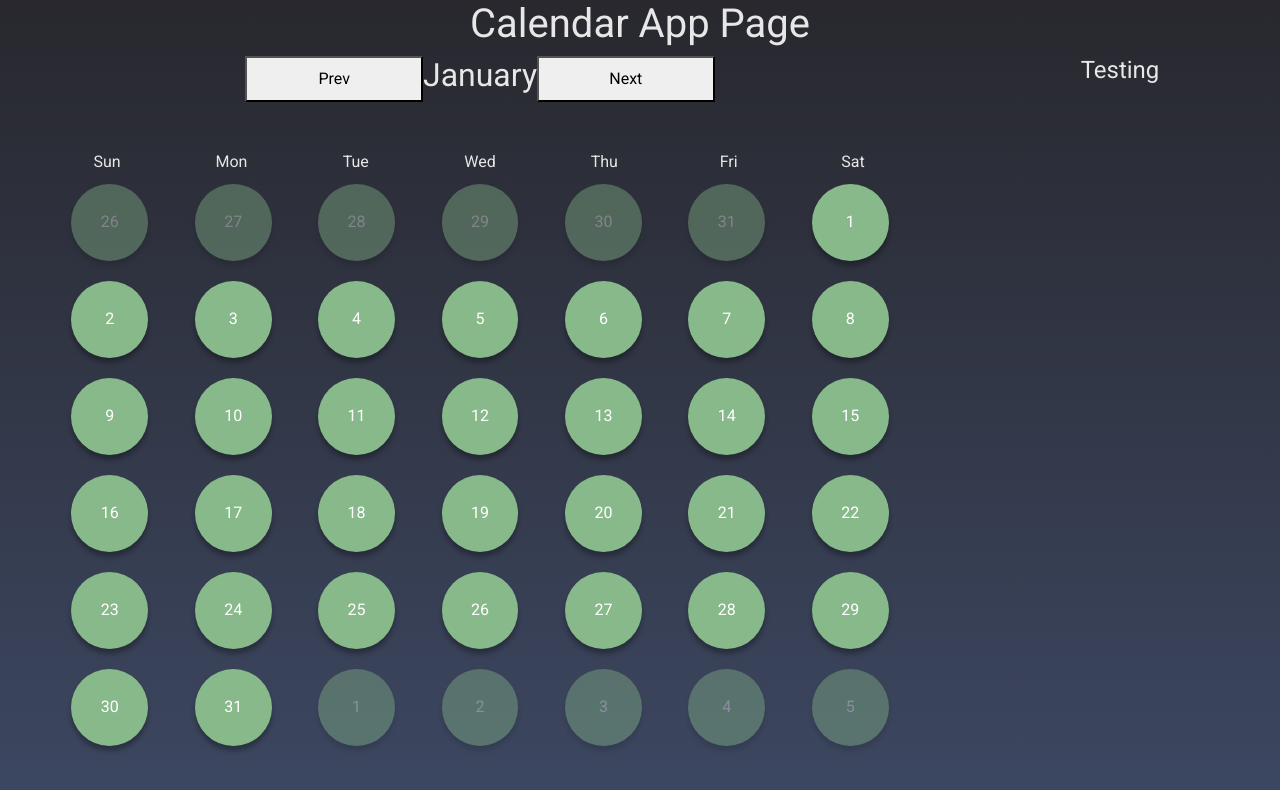
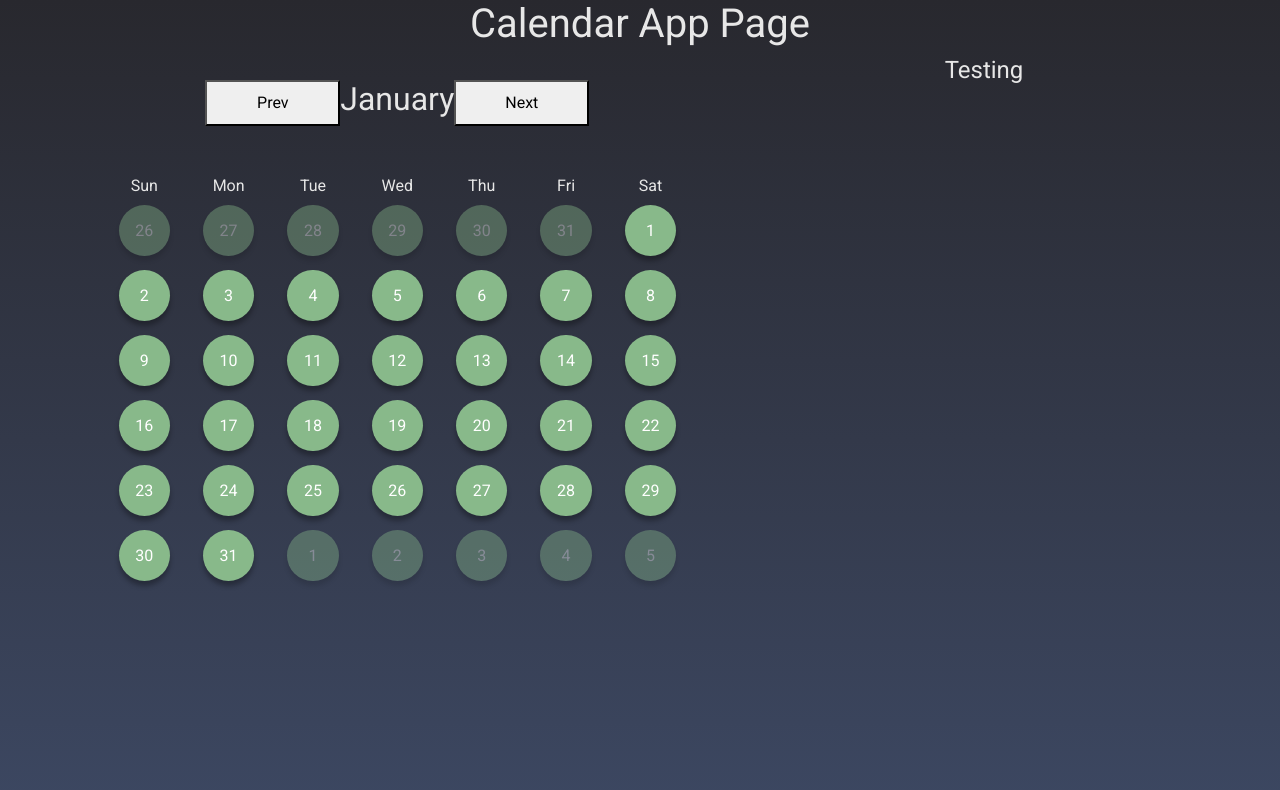
Before and after one commit to FleuryCode/JSquaredStudios, a React (Create React App) app: page /beta/calendar in a window 1280 px wide. Shown: the top 790 px of the page. Built offline with nearby package versions, Linux system fonts and the light colour scheme; no server answers.

Commit message:
Changing soem styles to the main calendar component.

```diff
--- a/src/components/CalendarComponent/CalendarComponent.jsx
+++ b/src/components/CalendarComponent/CalendarComponent.jsx
@@ -154,7 +154,7 @@ class CalendarComponent extends React.Component {
                         <h2>{this.state.displayedMonth}</h2>
                         <button onClick={nextMonth} >Next</button>
                     </div>
-                    <div className="col-12 d-flex flex-row justify-content-center mt-5">
+                    <div className="col-12 d-flex flex-row justify-content-center mt-5 px-5">
                         <div className="dayOfWeek">
                             <p>Sun</p>
                         </div>
@@ -180,7 +180,7 @@ class CalendarComponent extends React.Component {
                 </div>
                 {/* Start of Calendar */}
                 <div className="row">
-                    <div className="col-12 days">
+                    <div className="col-12 days px-5">
                         {days.map(day => (
                             <CalendarDay key={day.id} dayNumber={day.dayNumber} isDisabled={day.isDisabled} hasAvailable={day.hasAvailable} />
                         ))}
--- a/src/components/CalendarDay/CalendarDay.styles.scss
+++ b/src/components/CalendarDay/CalendarDay.styles.scss
@@ -1,5 +1,5 @@
 .calendarDayContainer {
-    width: 13.9%;
+    width: 14%;
     display: flex;
     margin: 1% 0;
     justify-content: center;
@@ -7,13 +7,13 @@
 
 
     .calendarDay {
-        width: 6vw;
-        height: 6vw;
+        width: 4vw;
+        height: 4vw;
         border-radius: 50%;
         margin: 1% 1%;
         display: block;
         border: none;
-        line-height: 6vw;
+        line-height: 4vw;
         color: white;
         box-shadow: 0 5px 5px rgba(0, 0, 0, 0.3);
     }
--- a/src/pages/beta/calendar/calendar.jsx
+++ b/src/pages/beta/calendar/calendar.jsx
@@ -13,10 +13,10 @@ const Calendar = () => {
                 <div className="col-12">
                     <h1>Calendar App Page</h1>
                 </div>
-                <div className="col-9 d-flex justify-content-center">
+                <div className="col-12 col-md-7 d-flex justify-content-center my-4 ms-4">
                 <CalendarComponent date={date} month={month} />
                 </div>
-                <div className="col-3">
+                <div className="col-12 col-md-4">
                     <h4>Testing</h4>
                 </div>
             </div>
```
